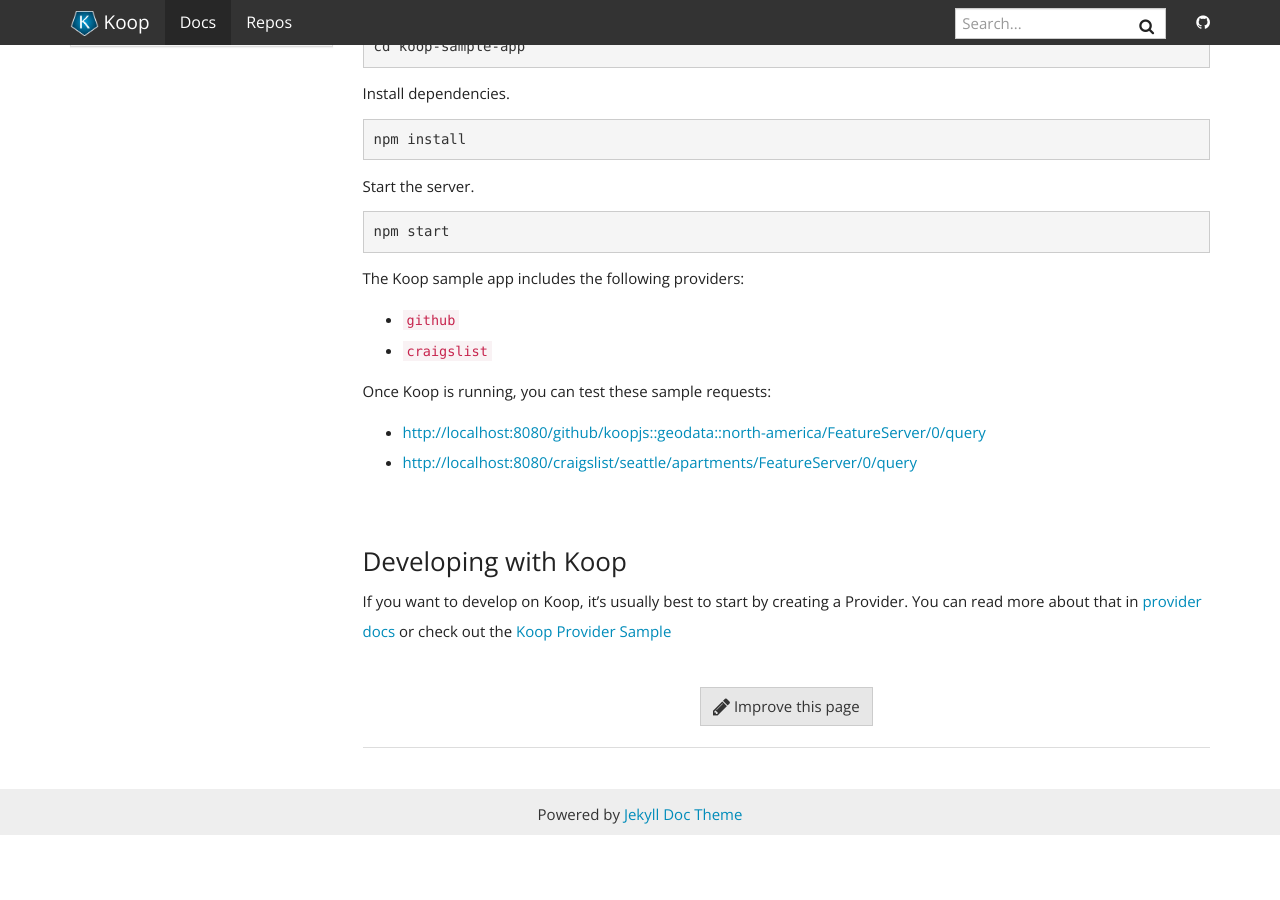
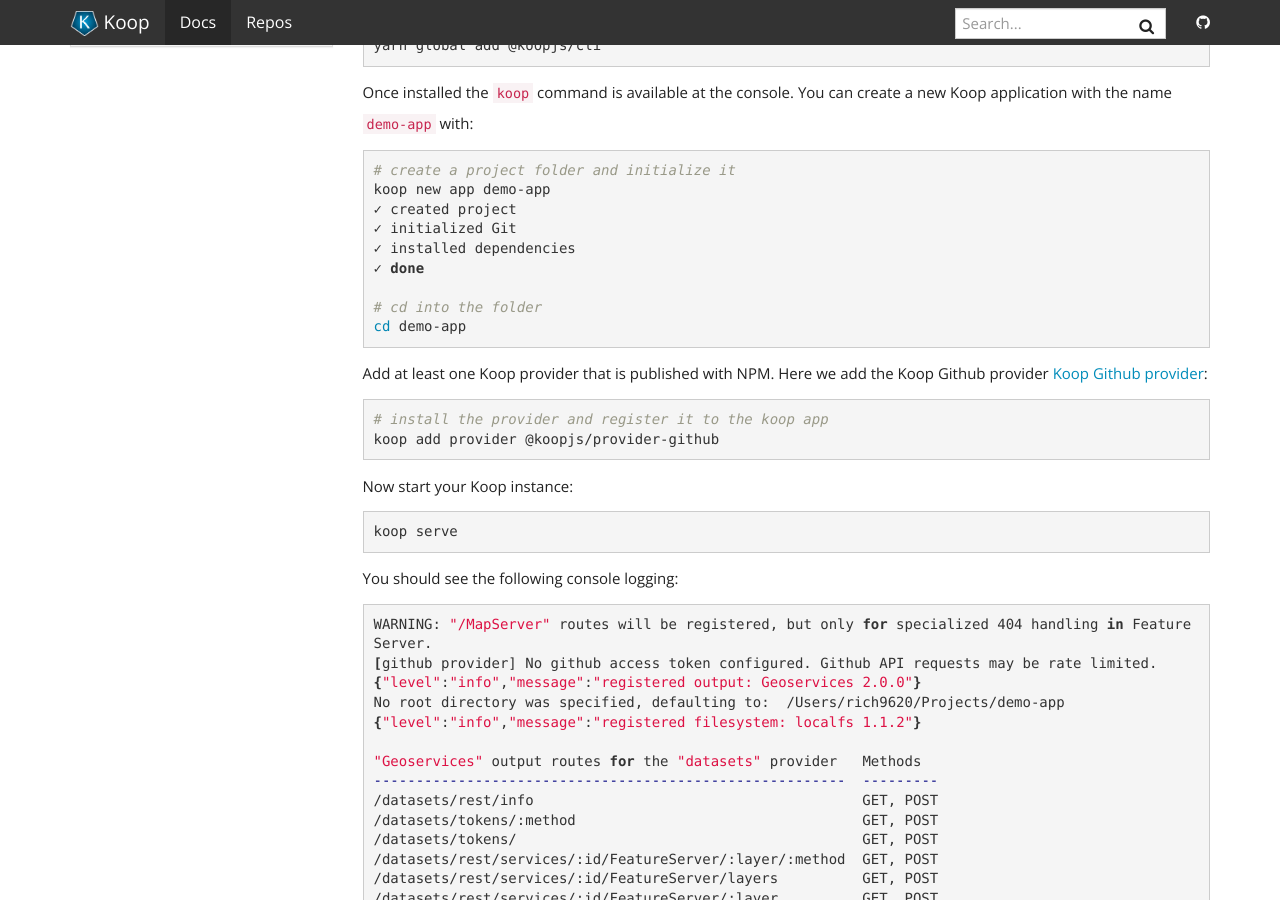
Before and after one commit to koopjs/koopjs.github.io, a Jekyll site: the page built from _docs/basics/quickstart.md, in a window 1280 px wide and 900 px high, scrolled down 298 px. Built offline with Jekyll 4.4.1, drawn with Linux system fonts in a browser that asks for light colours; nearby versions of some CDN libraries; before the commit the page ends 1137 px from its top, so only the background shows below that; some of the changed text lies outside the part shown.

Commit message:
Convert quickstart page to Koop CLI usage.

````diff
--- a/_docs/basics/quickstart.md
+++ b/_docs/basics/quickstart.md
@@ -1,7 +1,102 @@
 ---
-title: Quickstart
+title: Quick start with Koop CLI
 permalink: /docs/basics/quickstart
 ---
+The [Koop CLI] provides a rapid and easy way to launch a Koop instance.  To get going, install the Koop CLI:
+
+Using npm:
+
+```
+npm install -g @koopjs/cli
+```
+
+Using yarn:
+
+```
+yarn global add @koopjs/cli
+```
+
+Once installed the `koop` command is available at the console. You can create a new Koop application with the name `demo-app` with:
+
+``` bash
+# create a project folder and initialize it
+koop new app demo-app
+✓ created project
+✓ initialized Git
+✓ installed dependencies
+✓ done
+
+# cd into the folder
+cd demo-app
+```
+
+Add at least one Koop provider that is published with NPM.  Here we add the Koop Github provider [Koop Github provider](https://github.com/koopjs/koop-provider-github):
+
+``` bash
+# install the provider and register it to the koop app
+koop add provider @koopjs/provider-github
+```
+
+Now start your Koop instance:
+
+``` bash
+koop serve
+```
+
+You should see the following console logging:
+
+```bash
+WARNING: "/MapServer" routes will be registered, but only for specialized 404 handling in FeatureServer.
+[github provider] No github access token configured. Github API requests may be rate limited.
+{"level":"info","message":"registered output: Geoservices 2.0.0"}
+No root directory was specified, defaulting to:  /Users/rich9620/Projects/demo-app
+{"level":"info","message":"registered filesystem: localfs 1.1.2"}
+
+"Geoservices" output routes for the "datasets" provider   Methods
+--------------------------------------------------------  ---------
+/datasets/rest/info                                       GET, POST
+/datasets/tokens/:method                                  GET, POST
+/datasets/tokens/                                         GET, POST
+/datasets/rest/services/:id/FeatureServer/:layer/:method  GET, POST
+/datasets/rest/services/:id/FeatureServer/layers          GET, POST
+/datasets/rest/services/:id/FeatureServer/:layer          GET, POST
+/datasets/rest/services/:id/FeatureServer                 GET, POST
+/datasets/:id/FeatureServer/:layer/:method                GET, POST
+/datasets/:id/FeatureServer/layers                        GET, POST
+/datasets/:id/FeatureServer/:layer                        GET, POST
+/datasets/:id/FeatureServer                               GET, POST
+/datasets/rest/services/:id/FeatureServer*                GET, POST
+/datasets/:id/FeatureServer*                              GET, POST
+/datasets/rest/services/:id/MapServer*                    GET, POST
+/datasets/:id/MapServer*                                  GET, POST
+
+"datasets" provider routes  Methods
+--------------------------  ----------------
+/datasets/:id               GET, PUT, DELETE
+/datasets/:id/metadata      GET, PUT, DELETE
+
+"Geoservices" output routes for the "github" provider   Methods
+------------------------------------------------------  ---------
+/github/rest/info                                       GET, POST
+/github/tokens/:method                                  GET, POST
+/github/tokens/                                         GET, POST
+/github/rest/services/:id/FeatureServer/:layer/:method  GET, POST
+/github/rest/services/:id/FeatureServer/layers          GET, POST
+/github/rest/services/:id/FeatureServer/:layer          GET, POST
+/github/rest/services/:id/FeatureServer                 GET, POST
+/github/:id/FeatureServer/:layer/:method                GET, POST
+/github/:id/FeatureServer/layers                        GET, POST
+/github/:id/FeatureServer/:layer                        GET, POST
+/github/:id/FeatureServer                               GET, POST
+/github/rest/services/:id/FeatureServer*                GET, POST
+/github/:id/FeatureServer*                              GET, POST
+/github/rest/services/:id/MapServer*                    GET, POST
+/github/:id/MapServer*                                  GET, POST
+
+{"level":"info","message":"registered provider: github 3.0.0"}
+{"level":"info","message":"Koop server listening at 8080"}
+```
+
 
 You can get started with Koop right away by cloning and running the [Koop Sample App](https://github.com/koopjs/koop-sample-app) with one or more Koop providers.
 
````
Also changed, not shown: index.html (+9 -3 lines).
